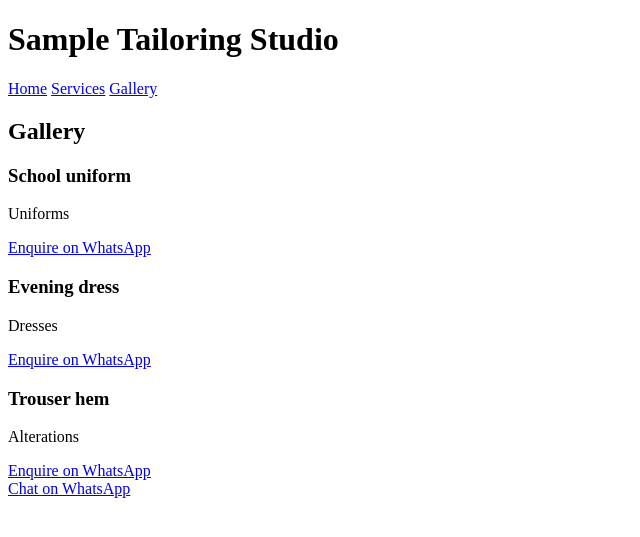
After one commit to sk518x/tailoring-site, a Flask app: page /gallery in a window 1280 px wide. The commit adds this page. Shown: the top 537 px of the page, without its empty margins (0-640 px from the left). Run offline with Flask 3, Linux system fonts and the light colour scheme.

Commit message:
Add gallery page driven by settings data

```diff
--- a/app.py
+++ b/app.py
@@ -18,5 +18,9 @@ def home():
 def services():
     return render_template("services.html")
 
+@app.route("/gallery")
+def gallery():
+    return render_template("gallery.html", items=settings.GALLERY_ITEMS)
+
 if __name__ == "__main__":
     app.run(debug=True)
--- a/settings.py
+++ b/settings.py
@@ -1,3 +1,9 @@
 BUSINESS_NAME = "Sample Tailoring Studio"
 WHATSAPP_NUMBER = "27000000000"
 WHATSAPP_MESSAGE = "Hi, I'd like to enquire"
+
+GALLERY_ITEMS = [
+    {"title": "School uniform", "category": "Uniforms"},
+    {"title": "Evening dress", "category": "Dresses"},
+    {"title": "Trouser hem", "category": "Alterations"},
+]
--- a/templates/base.html
+++ b/templates/base.html
@@ -11,6 +11,7 @@
       <nav>
         <a href="/">Home</a>
         <a href="/services">Services</a>
+        <a href="/gallery">Gallery</a>
       </nav>
     </header>
 
--- /dev/null
+++ b/templates/gallery.html
@@ -0,0 +1,14 @@
+{% extends "base.html" %} {% block title %}Gallery - {{ business_name }}{%
+endblock %} {% block content %}
+<h2>Gallery</h2>
+
+{% for item in items %}
+<div>
+  <h3>{{ item.title }}</h3>
+  <p>{{ item.category }}</p>
+  <a
+    href="https://wa.me/{{ whatsapp_number }}?text={{ ('Hi, I am interested in the ' ~ item.title ~ ' shown on your site') | urlencode }}"
+    >Enquire on WhatsApp</a
+  >
+</div>
+{% endfor %} {% endblock %}
```
Also changed, not shown: tests/test_app.py (+13 -0 lines).
